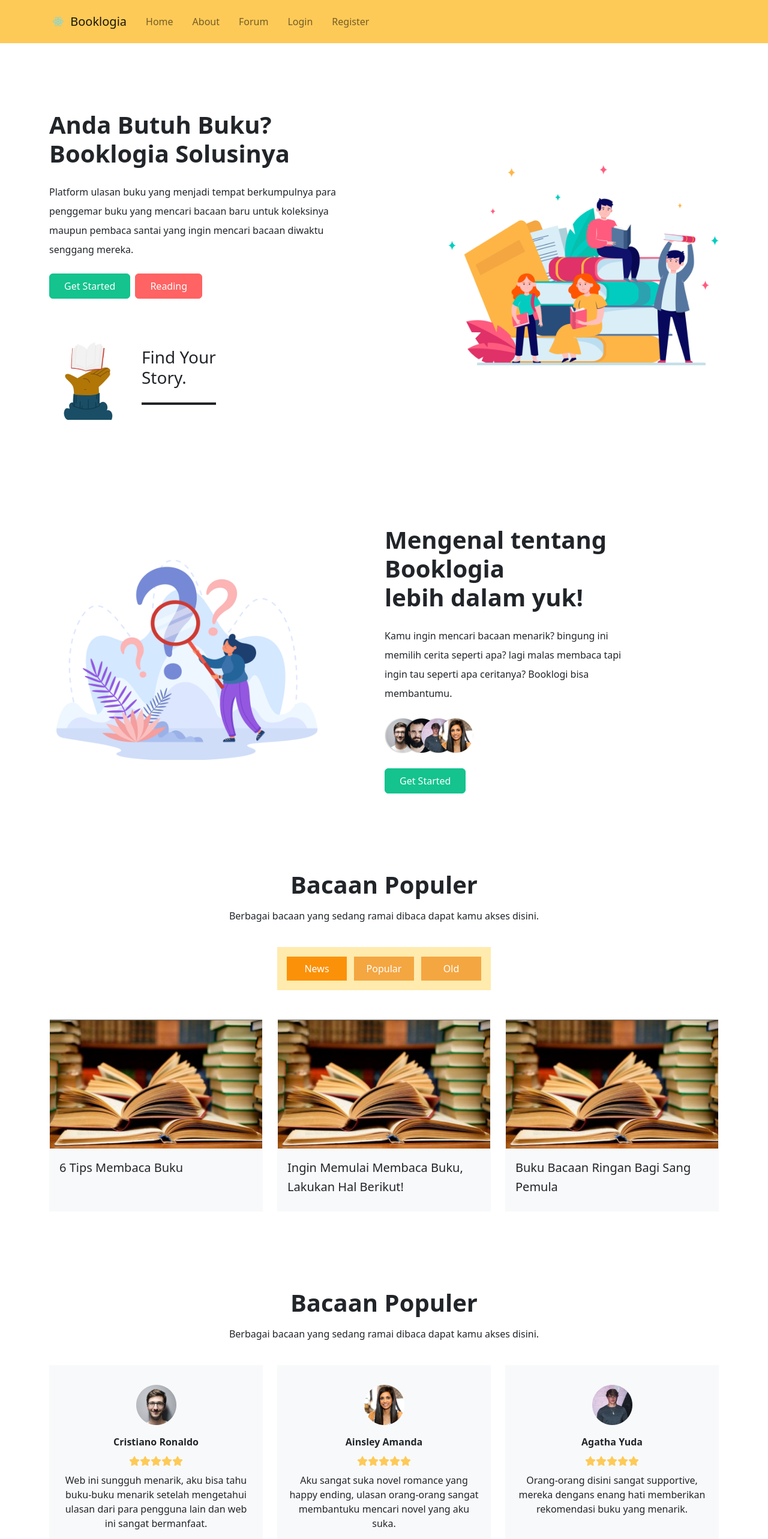
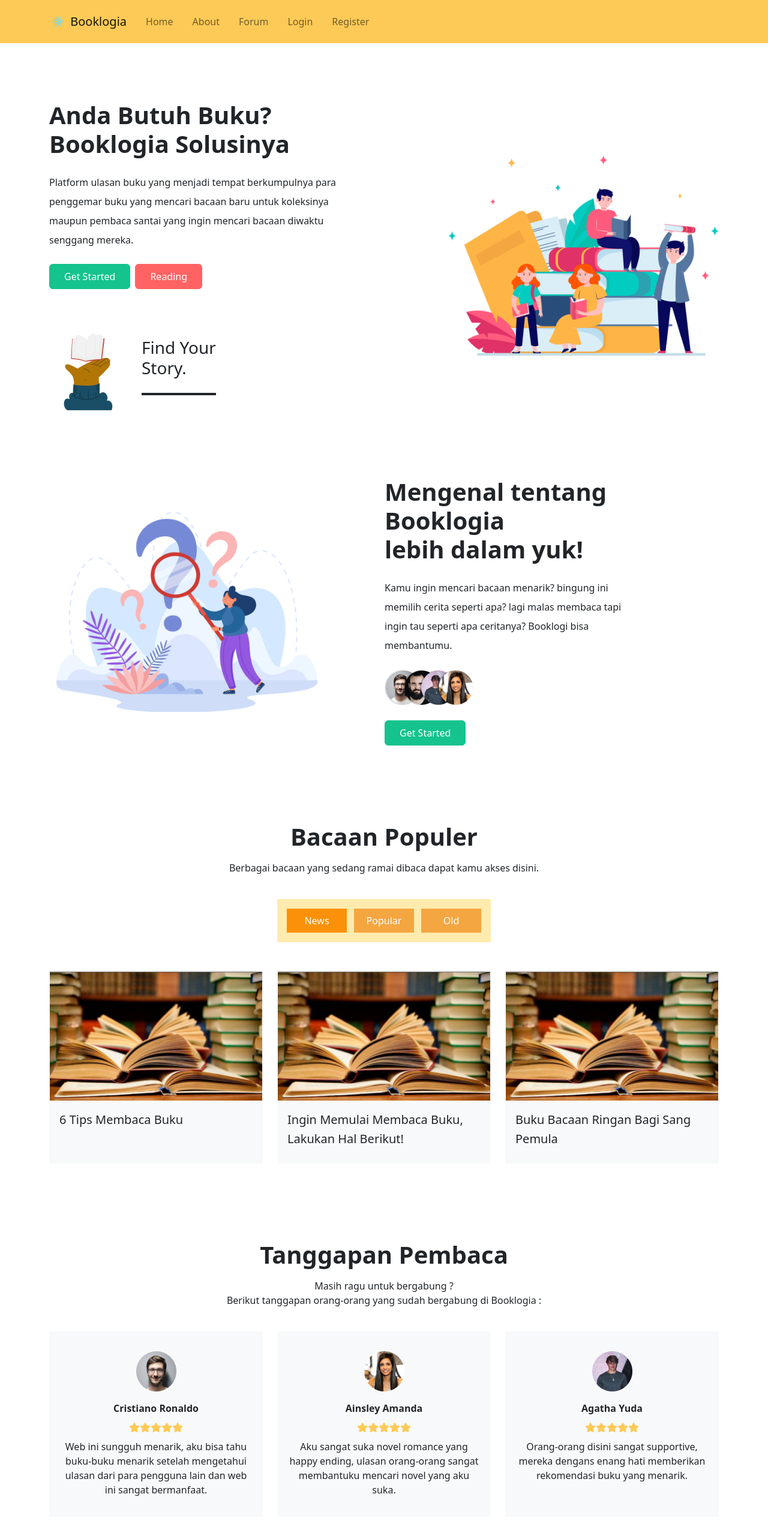
Before and after one commit to fikriwado/booklogia, a React (Create React App) app: page / in a window 1280 px wide. Shown: the top 2566 px of the page at 60% size. Built offline with nearby package versions, Linux system fonts and the light colour scheme.

Commit message:
finish rating section and finishing all section

```diff
--- a/src/pages/Home/index.js
+++ b/src/pages/Home/index.js
@@ -13,8 +13,8 @@ import profileRating3 from '../../assets/images/rating-section/3.png';
 function Home() {
     return (
         <div className='home-page'>
-            <section id='hero-section' className='py-3 py-lg-5'>
-                <Container className='py-5 my-lg-3'>
+            <section id='hero-section' className='py-5 py-lg-5'>
+                <Container className='mt-lg-5'>
                     <Row className='align-items-center'>
                         <Col lg={5} className='order-lg-2'>
                             <img src={heroImage} className='img-fluid d-none d-lg-block' alt='' />
@@ -30,7 +30,7 @@ function Home() {
                                 <Link to='/' className='btn btn-danger text-white px-4 py-2'>Reading</Link>
                             </div>
 
-                            <Row className='justify-content-center justify-content-lg-start align-items-center pt-4 mt-5'>
+                            <Row className='justify-content-center justify-content-lg-start align-items-center pt-4 mt-3 mt-lg-5'>
                                 <Col xs='auto'>
                                     <img src={handsShowImage} className='img-fluid' alt='' />
                                 </Col>
@@ -44,7 +44,7 @@ function Home() {
                 </Container>
             </section>
 
-            <section id='about-section' className='py-3 py-lg-5'>
+            <section id='about-section' className='py-4 py-lg-5'>
                 <Container className='py-lg-3'>
                     <Row className='align-items-center'>
                         <Col lg={5}>
@@ -68,7 +68,7 @@ function Home() {
                 </Container>
             </section>
 
-            <section id='popular-review-section' className='py-3 py-lg-5'>
+            <section id='popular-review-section' className='py-4 py-lg-5'>
                 <Container className='py-lg-3 text-center'>
                     <Row className='mb-lg-4'>
                         <Col>
@@ -79,7 +79,7 @@ function Home() {
 
                     <Row>
                         <Col>
-                            <Tabs variant='pills' defaultActiveKey="news" className="d-inline-flex p-3 mb-3 tab-pills-booklogia mb-lg-5">
+                            <Tabs variant='pills' defaultActiveKey="news" className="d-inline-flex p-3 mb-4 mb-lg-5 tab-pills-booklogia">
                                 <Tab eventKey="news" title="News" className='text-start'>
                                     <Row>
                                         <Col lg={4} className='mb-3 mb-lg-0'>
@@ -120,12 +120,12 @@ function Home() {
                 </Container>
             </section>
 
-            <section id='rating-section' className='py-3 py-lg-5'>
-                <Container className='py-lg-3 text-center'>
+            <section id='rating-section' className='py-4 py-lg-5'>
+                <Container className='pt-lg-3 pb-lg-5 text-center'>
                     <Row className='mb-lg-4'>
                         <Col>
-                            <h1 className='mb-3 fw-bold'>Bacaan Populer</h1>
-                            <p>Berbagai bacaan yang sedang ramai dibaca dapat kamu akses disini.</p>
+                            <h1 className='mb-3 fw-bold'>Tanggapan Pembaca</h1>
+                            <p>Masih ragu untuk bergabung ? <br /> Berikut tanggapan orang-orang yang sudah bergabung di Booklogia :</p>
                         </Col>
                     </Row>
 
```
